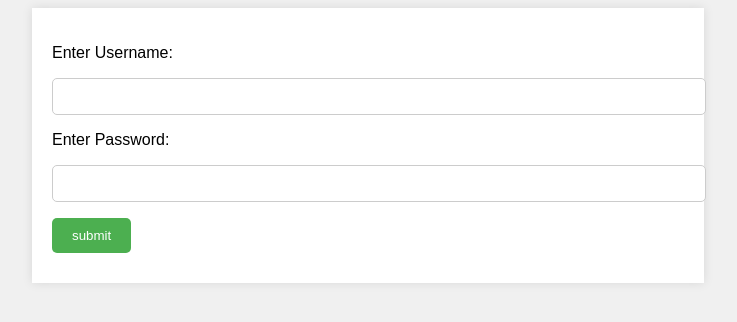
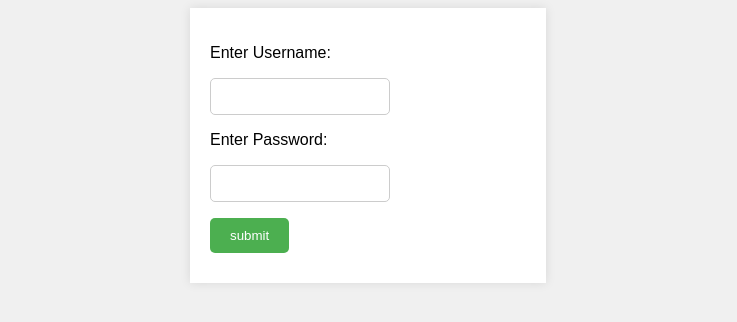
Before and after one commit to sarthakmaniar27/CSCI-5828-GitGurus, a Flask app: page /login in a window 1280 px wide. Shown: the top 322 px of the page, without its empty margins (272-1009 px from the left). Run offline with Flask 2, Linux system fonts and the light colour scheme.

Commit message:
Update style.css
changed the size of form and text box

```diff
--- a/static/style.css
+++ b/static/style.css
@@ -4,7 +4,7 @@ body {
 }
 
 form {
-    width: 50%;
+    width: 25%;
     margin: 0 auto;
     padding: 20px;
     background-color: #fff;
@@ -17,7 +17,7 @@ form p {
 
 form input[type="text"],
 form input[type="password"] {
-    width: 100%;
+    width: 50%;
     padding: 10px;
     border-radius: 5px;
     border: 1px solid #ccc;
```
